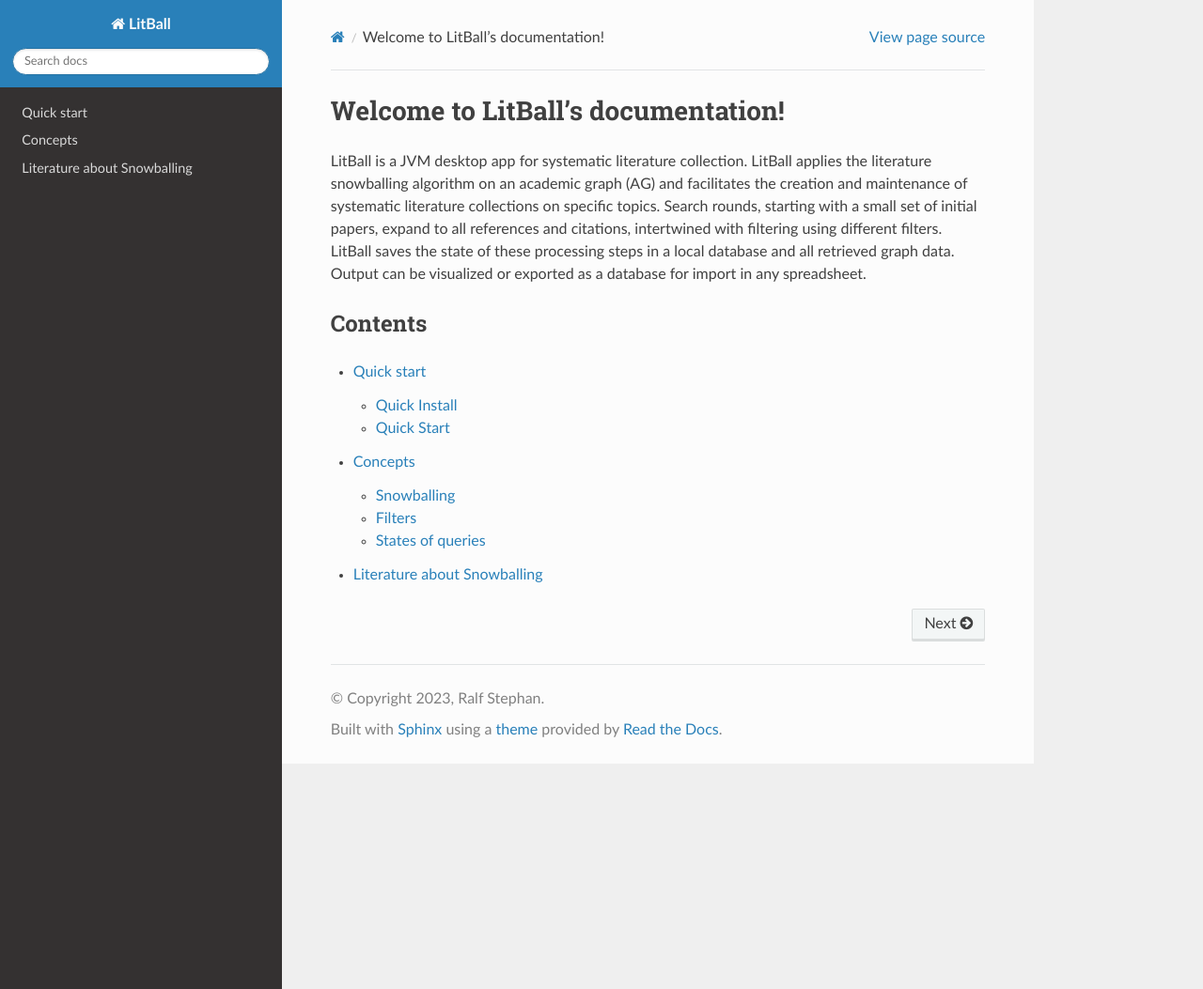
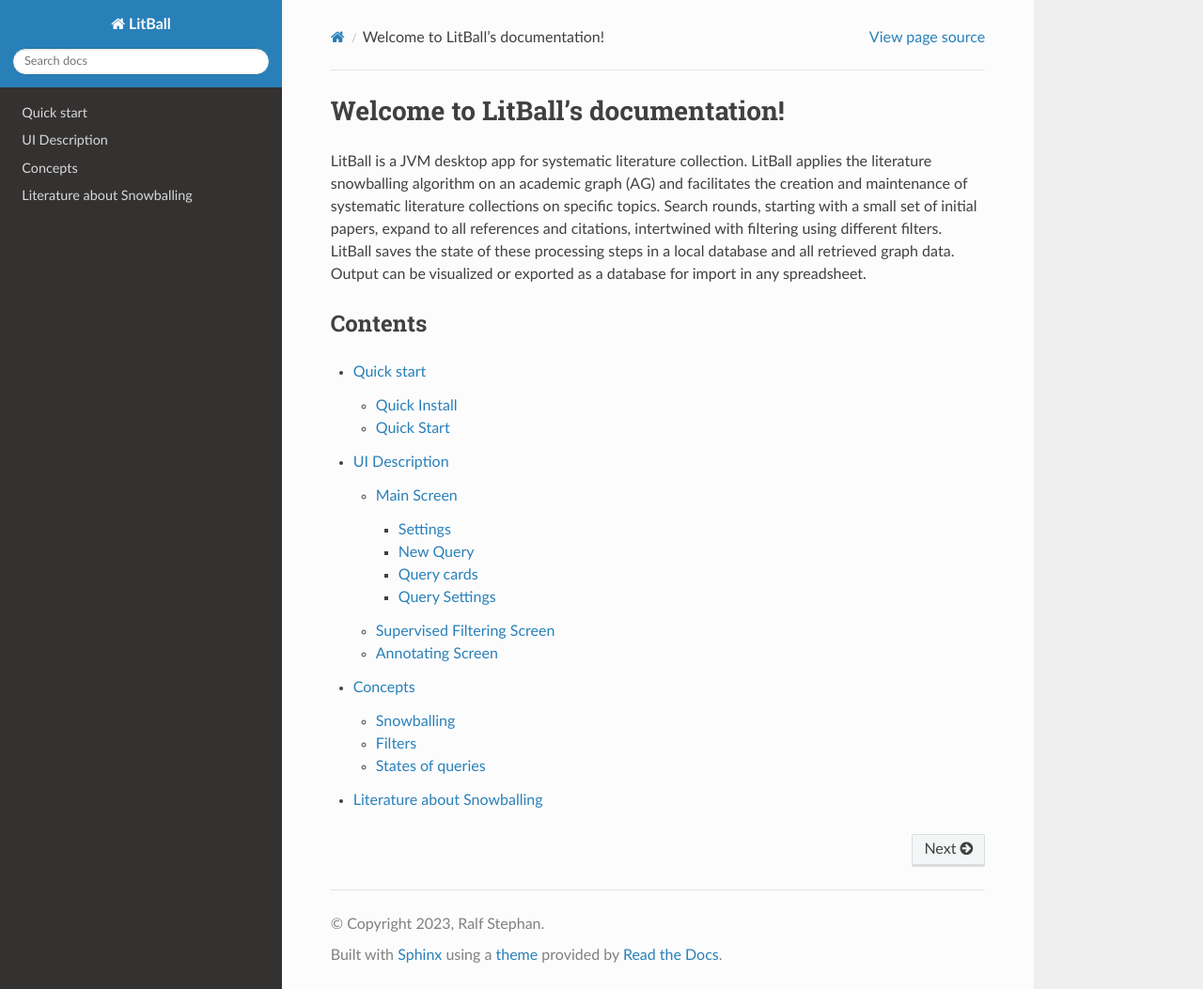
Before and after one commit to rwst/LitBall, a Sphinx documentation site: the page built from doc/index.rst, in a window 1280 px wide and 1053 px high. Shown: the whole window at 94% size. Built offline with Sphinx 7.4.7 and the Read the Docs theme 2.0.0, drawn with Linux system fonts in a browser that asks for light colours; some of the changed lines change nothing that is shown.

Commit message:
(doc) UI description

```diff
--- a/doc/index.rst
+++ b/doc/index.rst
@@ -19,5 +19,6 @@
 .. toctree::
 
    quick
+   ui
    concepts
    literature
--- /dev/null
+++ b/doc/ui.rst
@@ -0,0 +1,82 @@
+UI Description
+==============
+
+Main Screen
+-----------
+Permanently available components, all specific to the main screen:
+
+ - Rail on the left side, containing:
+
+   - Info button
+   - Settings button, see below
+   - Exit button
+   - New Query button, see below
+
+ - Top bar, with Sorting controls
+ - List space (empty after install) containing Query cards, see below
+
+Settings
+^^^^^^^^
+The Settings button opens the General Settings dialog. Settings consist of ``String``: ``String`` pairs that are saved in the installation directory as JSON file.
+
+ - ``path-to-queries``: absolute path of the directory where your queries will be saved and, on start up, read from. Use this to organise if you have a lot of queries, e.g. create a new directory and change this setting to it, so you can archive the old one. Or switch back and forth.
+ - ``directory-prefix``: regarding the single query directories below the above mentioned directory, they get a name consisting of prefix and query name. Install default is ``Query-``.
+ - ``path-to-YDF``: on Linux, if you want to use a ML classifier, set this to the path of your YDF installation
+ - ``path-to-classifiers``: as per above, the path under which there are ready trained ML classifiers; LitBall ships the ``virus-EXP`` model
+ - ``query-sort-type``: permanent sort setting that is changed by clicking on the sorting controls on the main screen
+ - ``paper-sort-type``: permanent sort setting that is changed by clicking on the sorting controls on the two paper list screens
+
+New Query
+^^^^^^^^^
+This button asks you for
+
+ - the name of the to-be-created query. This should be short, optimally an abbreviation
+ - one or more DOIs of the core papers, with which the first expansion is performed. Please input the part starting with ``10.`` which all DOIs start with
+
+Query cards
+^^^^^^^^^^^
+
+Once you complete the set up of a query (see :doc:`quick`), query cards are visible in the List space of the main screen. They contain (from left):
+
+ - a Settings button for specific query settings, see below
+ - the query name, framed and emphasized
+ - the string :literal:`Accepted:\ `, indicating the number of papers you chose as core articles, plus all others you accepted later in the Supervised filtering steps. Set in bold if the last round of expansion/filtering didn't get any new papers that you accepted
+ - the string :literal:`Rejected:\ `, indicating the number of papers that were rejected during both filtering steps, i.e. those rejected because their title/abstract/TLDR didn't contain one of the mandatory keywords; their title contained one of the forbidden keywords; or they were manually rejected by you
+ - the string :literal:`Status:\ `, indicating one of three states the query can be in: ``EXPANDED``, ``FILTERED1``, and ``FILTERED2``
+ - the string :literal:`Last expansion:\ `, indicating the last time an expansion was performed
+ - the Action button, showing one of three actions: ``Start expansion``, ``Automatic filtering``, or ``Supervised filtering``
+ - the Annotate button, which leads you to a paper list screen, showing details of all accepted papers, and where you can put these articles into further categories, and export them
+
+Query Settings
+^^^^^^^^^^^^^^
+In the query-specific settings dialog, the following can be set:
+ - Mandatory keywords. In the automatic filtering step, words from title/abstract/TLDR of articles are matched against these keywords. You must set at least one keyword before expansion
+ - (optional) Forbidden keywords. If the article title contains one of these, the paper gets rejected during automatic filtering
+ - (optional) Classifier model name. If set, the Apply Classifier button becomes available during Supervised filtering
+ - (optional) Annotation classes. Comma-separated names of classes that can be set for each paper in the annotation screen
+
+Supervised Filtering Screen
+---------------------------
+This screen shows
+ - a Rail containing
+
+   - Save Button. Saves current list with Rejected/Accepted settings in query directory
+   - Finish Button. Finalizes the supervised filtering step. Rejected papers will no longer be considered
+   - Main Button. Saves and returns to main screen. You come back by clicking ``Supervised filtering`` again
+   - Exit button
+
+ - Top bar, with Sorting controls
+ - List space showing titles of all papers that need decision whether to accept them; use the radio buttons to the right. Clicking on the title opens a dialog showing details. On the left of the title, the web page symbol opens in your browser the Google Scholar search results for this title.
+
+Annotating Screen
+-----------------
+This screen shows
+ - a Rail containing
+
+   - Save Button. Saves current list with Annotated settings in query directory
+   - Export Button. Writes CSV into query directory
+   - Main Button. Saves and returns to main screen. You come back by clicking ``Annotate accepted`` again
+   - Exit button
+
+ - Top bar, with Sorting controls
+ - List space showing titles of all papers that optionally need association with categories; after setting annotation classes in query settings, use the flag boxes to the right. Clicking on the title opens a dialog showing details. On the left of the title, the web page symbol opens in your browser the Google Scholar search results for this title.
```
